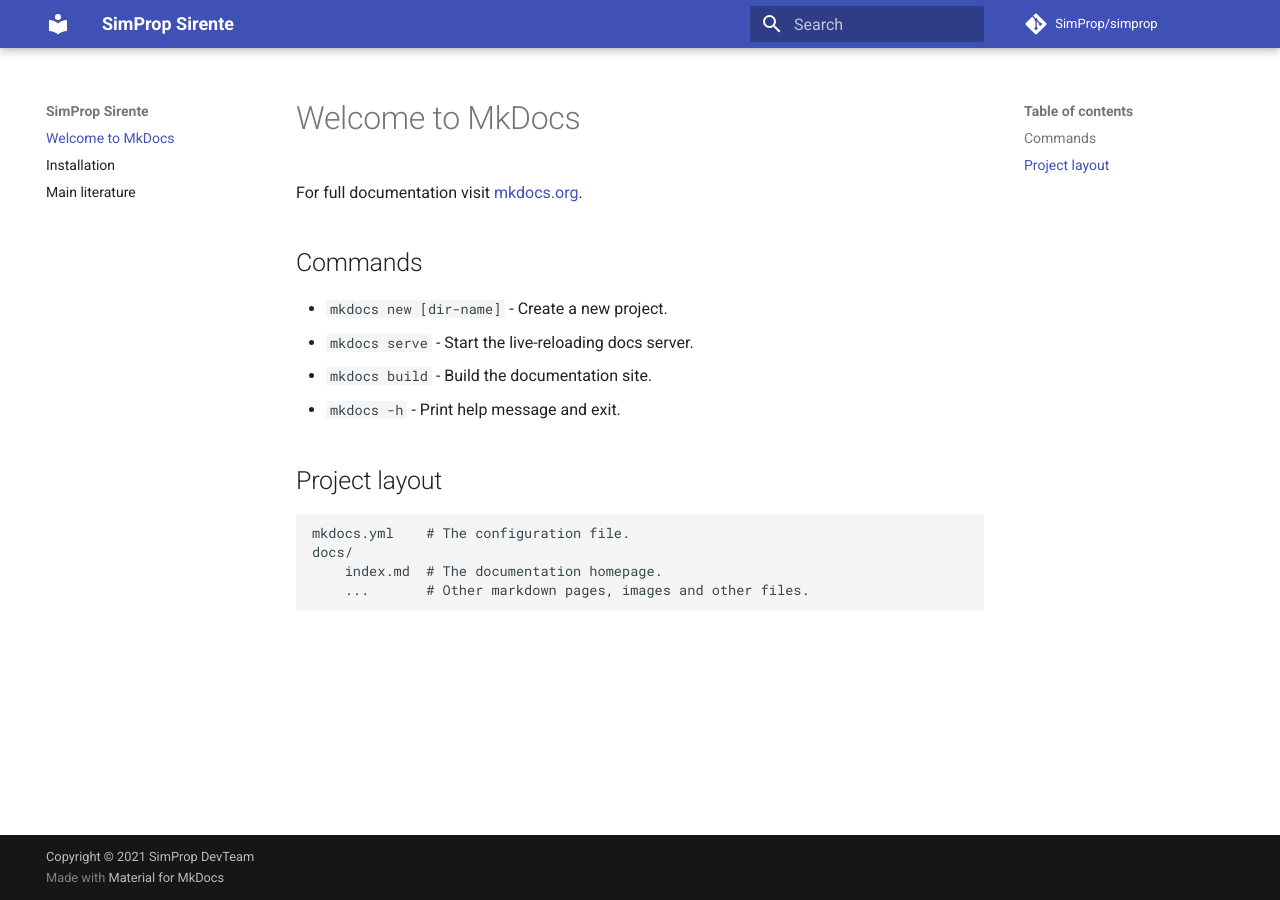
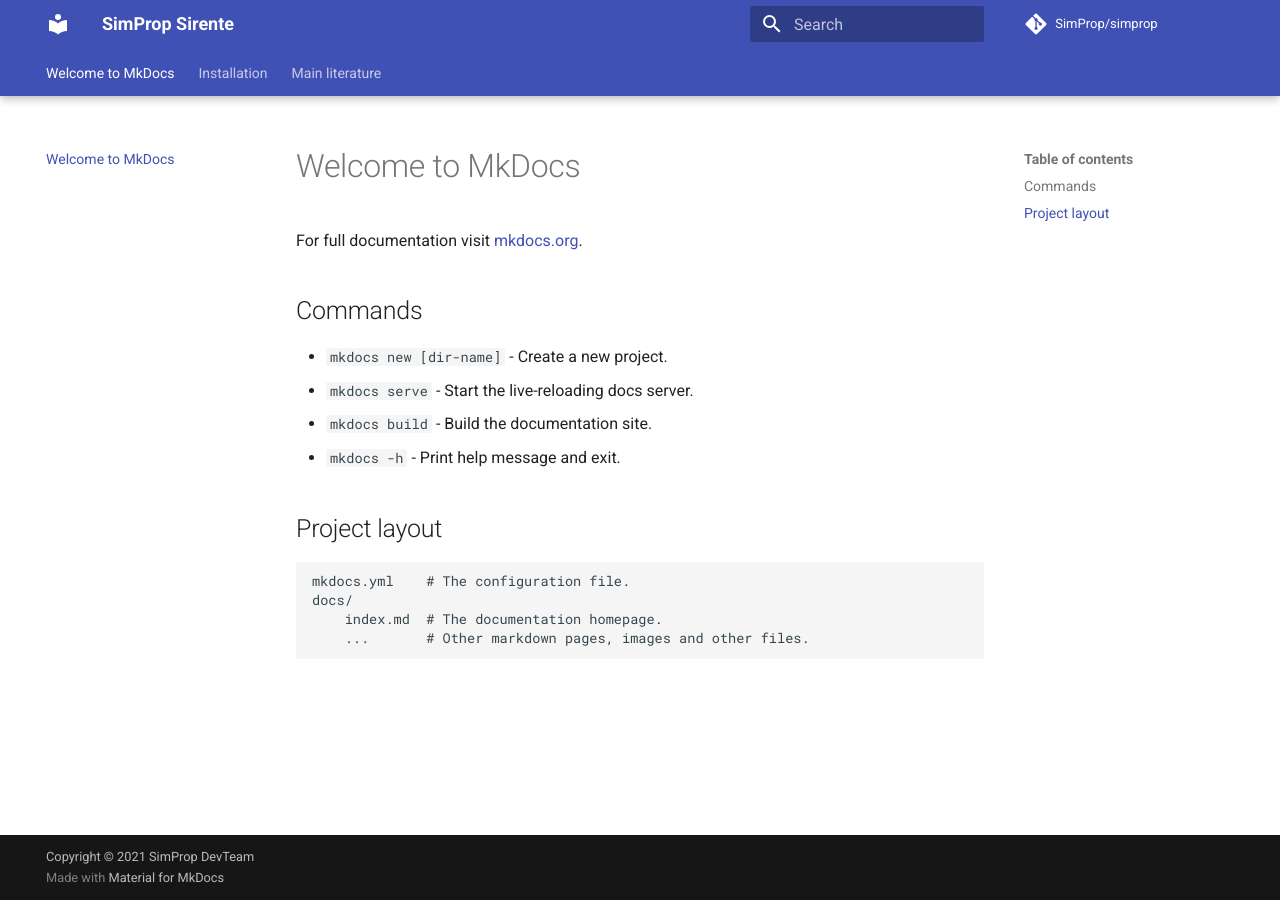
Before and after one commit to SimProp/simprop.github.io, an MkDocs documentation site: the page built from docs/index.md, in a window 1280 px wide. Built offline with MkDocs 1.6.1 and Material for MkDocs 9.7.7, drawn with Linux system fonts in a browser that asks for light colours; the version menu is left out; some of the changed lines change nothing that is shown.

Commit message:
minor changes

```diff
--- a/mkdocs.yml
+++ b/mkdocs.yml
@@ -12,6 +12,16 @@
 # Copyright
 copyright: Copyright &copy; 2021 SimProp DevTeam
 
+# versioning
+extra:
+  version:
+    provider: mike
+
+# theme
 theme:
   name: material
+  language: en
   hljs_languages: c++
+  features:
+    - navigation.tabs
+    - navigation.tabs.sticky
```
